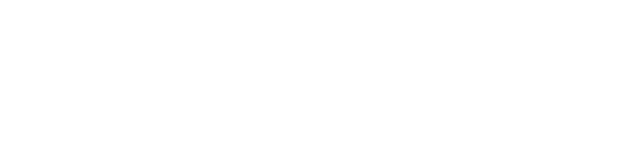
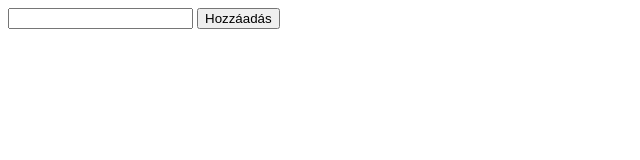
Before and after one commit to nixtrox/gitDoga, a plain HTML site: page index.html in a window 1280 px wide. Shown: the whole page, without its empty margins (0-640 px from the left). Drawn offline with Linux system fonts and the light colour scheme.

Commit message:
Beviteli mező,Gomb, Szám felvétele

```diff
--- a/index.html
+++ b/index.html
@@ -6,6 +6,13 @@
     <title>Document</title>
 </head>
 <body>
+    <div>
+        <input id="numInp" type="number">
+        <button id="myBtn"  onclick="addNum()" >Hozzáadás</button>
+    </div>
 
+
+
+    <script src="script.js" ></script>
 </body>
 </html>
--- a/script.js
+++ b/script.js
@@ -0,0 +1,20 @@
+
+
+var numList = new Array();
+
+
+
+
+
+function addNum(){
+    var myNum = document.getElementById("numInp").value;
+    if(myNum == "")
+    {
+        console.log("Számot kell megadni");
+    }
+    else
+    {
+        numList.push(parseInt(myNum) )
+        console.log(numList)
+    }
+}
```
